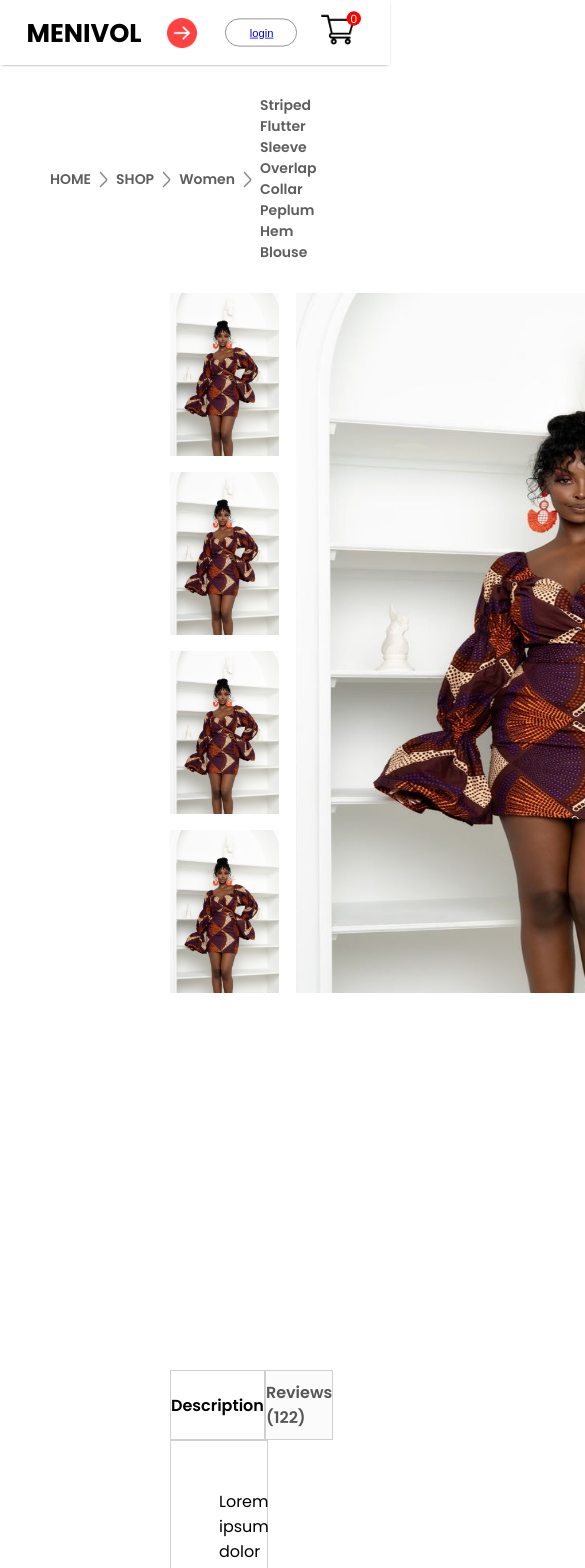
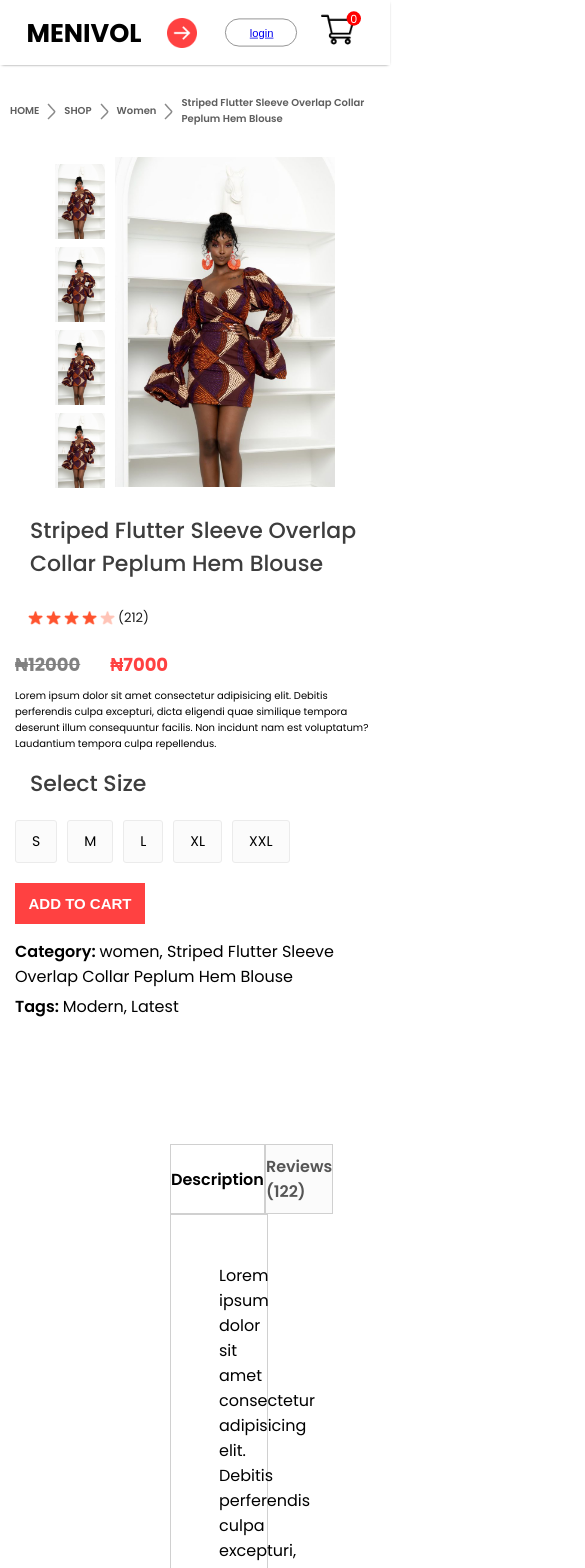
Before and after one commit to panda-codes/e-commerce, a React (Create React App) app in the folder frontend/: page /product/1 in a window 390 px wide. Shown: the top 1568 px of the page, 585 px wide, since content can reach past the window. Built offline with nearby package versions, Linux system fonts and the light colour scheme.

Commit message:
product display and breadcrum component are fully responsive

```diff
--- a/frontend/src/Components/Breadcrums/Breadcrum.css
+++ b/frontend/src/Components/Breadcrums/Breadcrum.css
@@ -26,7 +26,13 @@
 
 @media (max-width:800px) {
     .breadcrum{
-        margin: 30px 50px;
-        font-size: 14px;
+        margin: 30px 10px;
+        font-size: 12px;
     }
 }
+
+@media (max-width:500px) {
+    .breadcrum{
+        font-size: 10px;
+    }
+}
--- a/frontend/src/Components/ProductDisplay/Productdisplay.css
+++ b/frontend/src/Components/ProductDisplay/Productdisplay.css
@@ -118,3 +118,192 @@
 .productdisplay-right-category span{
     font-weight: 600;
 }
+
+@media (max-width:1280px) {
+    .productdisplay{
+        margin: 0px 60px;
+    }
+    .productdisplay-left{
+        gap: 10px;
+    }
+    .productdisplay-img-list{
+        gap: 10px;
+    }
+    .productdisplay-img-list img{
+        height: 120px;
+    }
+    .productdisplay-main-img{
+        width: auto;
+        height: 510px;
+    }
+    .productdisplay-right{
+        margin: 0px 30px;
+    }
+    .productdisplay-right h1{
+        font-size: 22px;
+    }
+    .productdisplay-right-stars{
+        gap: 3px;
+        font-size: 13px;
+    }
+    .productdisplay-right-prices{
+        margin: 10px 0px;
+        font-size: 18px;
+    }
+    .productdisplay-right-description{
+        font-size: 13px;
+    }
+    .productdisplay-right-size h1{
+        margin-top: 20px;
+        font-size: 20px;
+    }
+    .productdisplay-right-sizes div{
+        padding: 14px 20px;
+    }
+    .productdisplay-right button{
+        width: 150px;
+        padding: 15px 0px;
+        margin-bottom: 20px;
+    }
+    .productdisplay-right-category{
+        margin-top: 5px;
+        font-size: 14px;
+    }
+}
+
+@media (max-width:1024px) {
+    .productdisplay{
+        margin: 0px 30px;
+    }
+    .productdisplay-left{
+        gap: 5px;
+    }
+    .productdisplay-img-list img{
+        height: 80px;
+    }
+    .productdisplay-main-img{
+        width: auto;
+        height: 350px;
+    }
+    .productdisplay-right h1{
+        font-size: 18px;
+    }
+    .productdisplay-right-stars img{
+        width: 15px;
+    }
+    .productdisplay-right-description{
+        font-size: 12px;
+    }
+    .productdisplay-right-sizes{
+        margin: 10px 0px;
+    }
+    .productdisplay-right-sizes div{
+        padding: 10px 16px;
+        font-size: 12px;
+    }
+    .productdisplay-right button{
+        width: 120px;
+        padding: 10px 0px;
+        margin-bottom: 10px;
+        font-size: 14px;
+    }
+    .productdisplay-right-category{
+        font-size: 12px;
+    }
+}
+
+@media (max-width:800px) {
+    .productdisplay{
+        margin: 0px 10px;
+    }
+    .productdisplay-left{
+        gap: 0px;
+        flex-direction: column-reverse;
+        align-items: center;
+    }
+    .productdisplay-img-list{
+        flex-direction: row;
+        gap: 6px;
+    }
+    .productdisplay-img-list img{
+        height: 70px;
+    }
+    .productdisplay-main-img{
+        width: auto;
+        height: 300px;
+    }
+    .productdisplay-right h1{
+        font-size: 14px;
+    }
+    .productdisplay-right-stars img{
+        width: 13px;
+    }
+    .productdisplay-right-description{
+        font-size: 10px;
+    }
+    .productdisplay-right-size h1{
+        margin-top: 10px;
+    }
+    .productdisplay-right-sizes{
+        margin: 10px;
+        gap: 5px;
+    }
+    .productdisplay-right-sizes div{
+        padding: 4px 11px;
+    }
+    .productdisplay-right button{
+        width: 100px;
+        font-size: 12px;
+    }
+    .productdisplay-right-category{
+        font-size: 10px;
+    }
+}
+
+@media (max-width:500px) {
+    .productdisplay{
+        flex-direction: column;
+    }
+    .productdisplay-left{
+        gap: 10px;
+        flex-direction: row;
+        margin: auto;
+    }
+    .productdisplay-img-list{
+        flex-direction: column;
+        gap: 8px;
+    }
+    .productdisplay-img-list img{
+        height: 75px;
+    }
+    .productdisplay-main-img{
+        height: 330px;
+    }
+    .productdisplay-right{
+        margin: 5px;
+    }
+    .productdisplay-right h1{
+        margin: 15px;
+        font-size: 22px;
+        font-weight: 500;
+    }
+    .productdisplay-right-stars img{
+        width: 15px;
+    }
+    .productdisplay-right-sizes{
+        gap: 10px;
+        margin: 20px 0px;
+    }
+    .productdisplay-right-sizes div{
+        padding: 10px 16px;
+        font-size: 14px;
+    }
+    .productdisplay-right button{
+        width: 130px;
+        font-size: 15px;
+        padding: 12px 0px;
+    }
+    .productdisplay-right-category{
+        font-size: 16px;
+    }
+}
```
